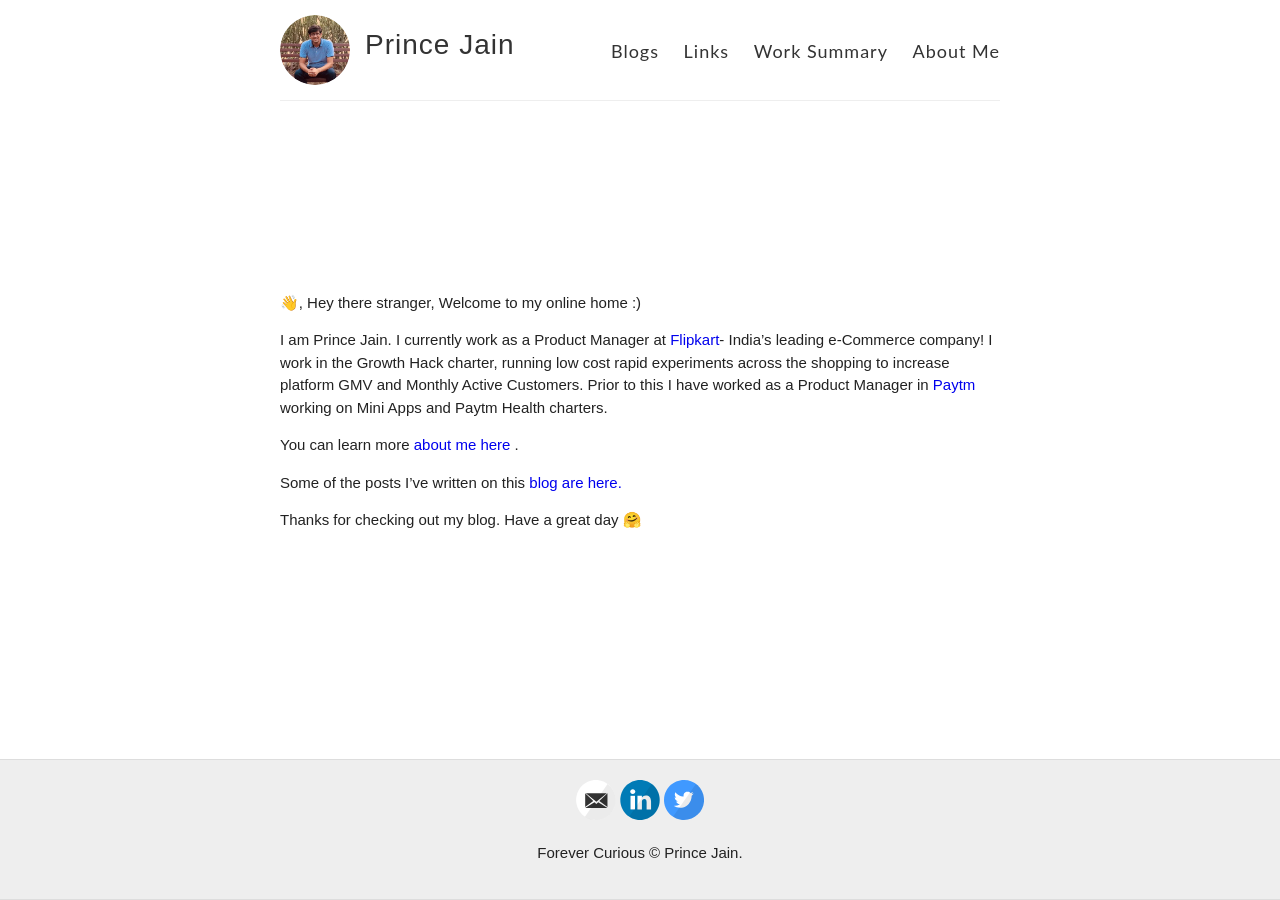
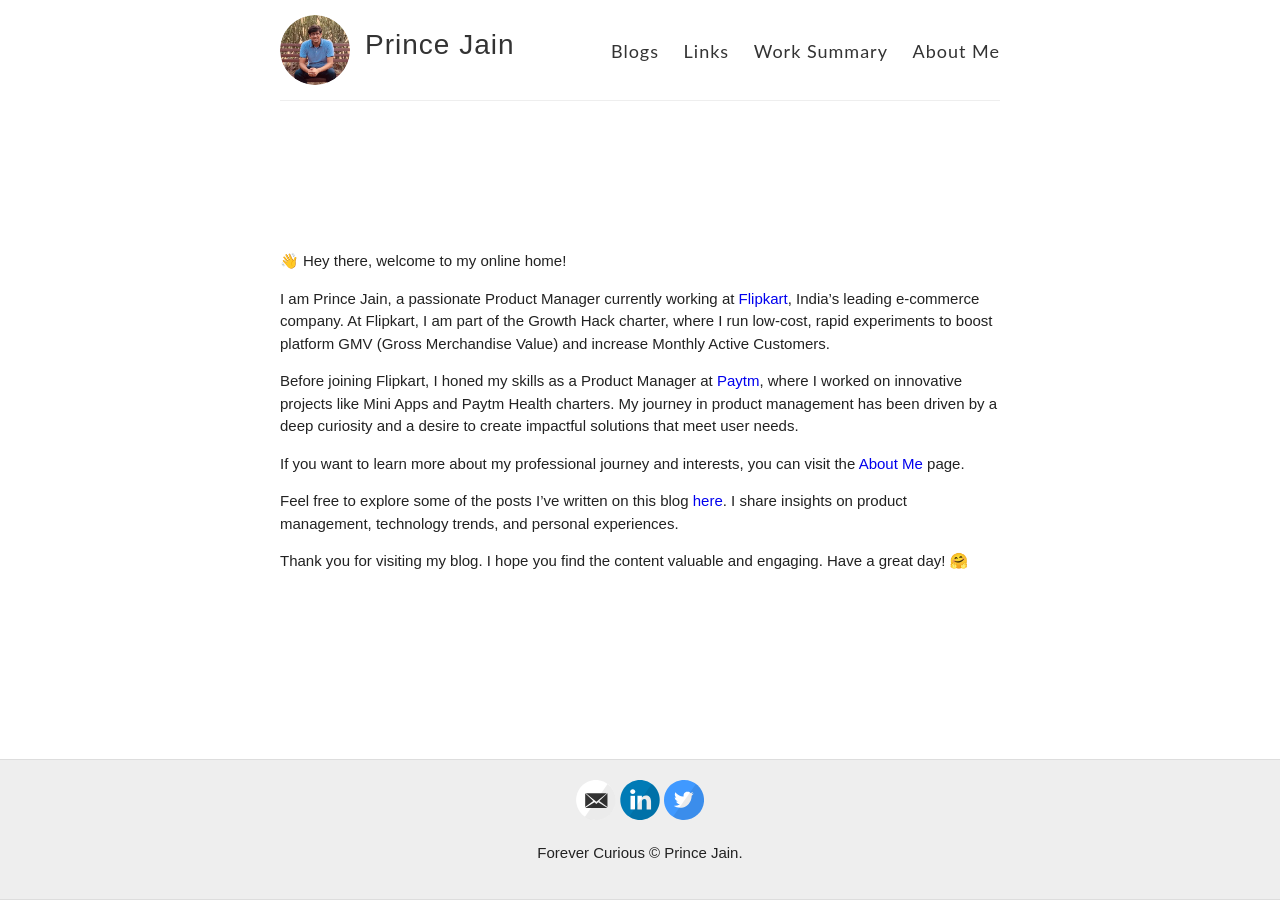
Before and after one commit to product-noob/product-noob.github.io, a Jekyll site: the page built from index.md, in a window 1280 px wide. Built offline with Jekyll 4.4.1, drawn with Linux system fonts in a browser that asks for light colours.

Commit message:
few edits

```diff
--- a/index.md
+++ b/index.md
@@ -2,12 +2,14 @@
 layout: page
 ---
 
-👋, Hey there stranger, Welcome to my online home :)
+👋 Hey there, welcome to my online home!
 
-I am Prince Jain. I currently work as a Product Manager at [Flipkart](https://www.flipkart.com/)- India's leading e-Commerce company! I work in the Growth Hack charter, running low cost rapid experiments across the shopping to increase platform GMV and Monthly Active Customers. Prior to this I have worked as a Product Manager in [Paytm](https://www.paytm.com/) working on Mini Apps and Paytm Health charters.
+I am Prince Jain, a passionate Product Manager currently working at [Flipkart](https://www.flipkart.com/), India's leading e-commerce company. At Flipkart, I am part of the Growth Hack charter, where I run low-cost, rapid experiments to boost platform GMV (Gross Merchandise Value) and increase Monthly Active Customers.
 
-You can learn more <a href="{{ site.baseurl }}/about" aria-label="If you want to learn more about me"> about me here </a>.
+Before joining Flipkart, I honed my skills as a Product Manager at [Paytm](https://www.paytm.com/), where I worked on innovative projects like Mini Apps and Paytm Health charters. My journey in product management has been driven by a deep curiosity and a desire to create impactful solutions that meet user needs.
 
-Some of the posts I’ve written on this <a href="{{ site.baseurl }}/blogs" aria-label="These are collection of my personal blogs"> blog are here. </a> <br>
+If you want to learn more about my professional journey and interests, you can visit the [About Me]({{ site.baseurl }}/about) page.
 
-Thanks for checking out my blog. Have a great day 🤗
+Feel free to explore some of the posts I've written on this blog [here]({{ site.baseurl }}/blogs). I share insights on product management, technology trends, and personal experiences.
+
+Thank you for visiting my blog. I hope you find the content valuable and engaging. Have a great day! 🤗
```
Also changed, not shown: about.md (+5 -6 lines).
